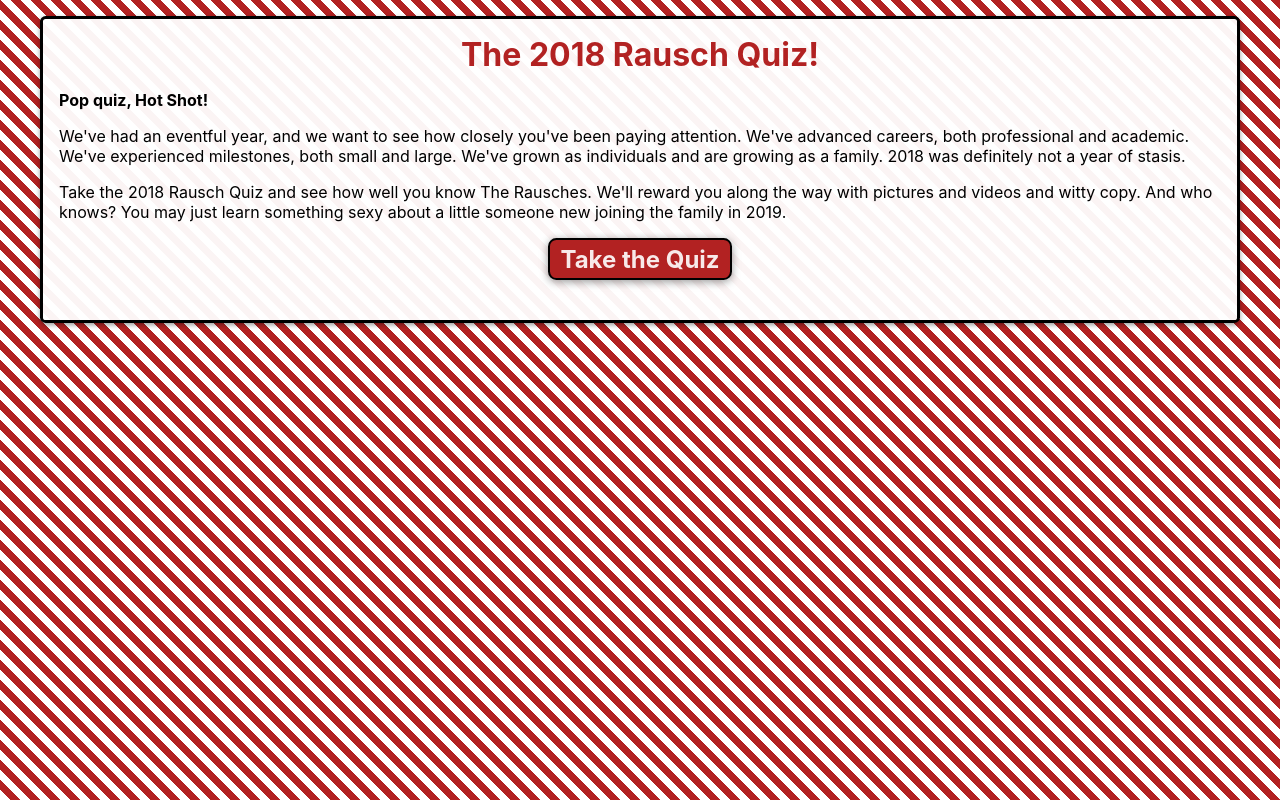
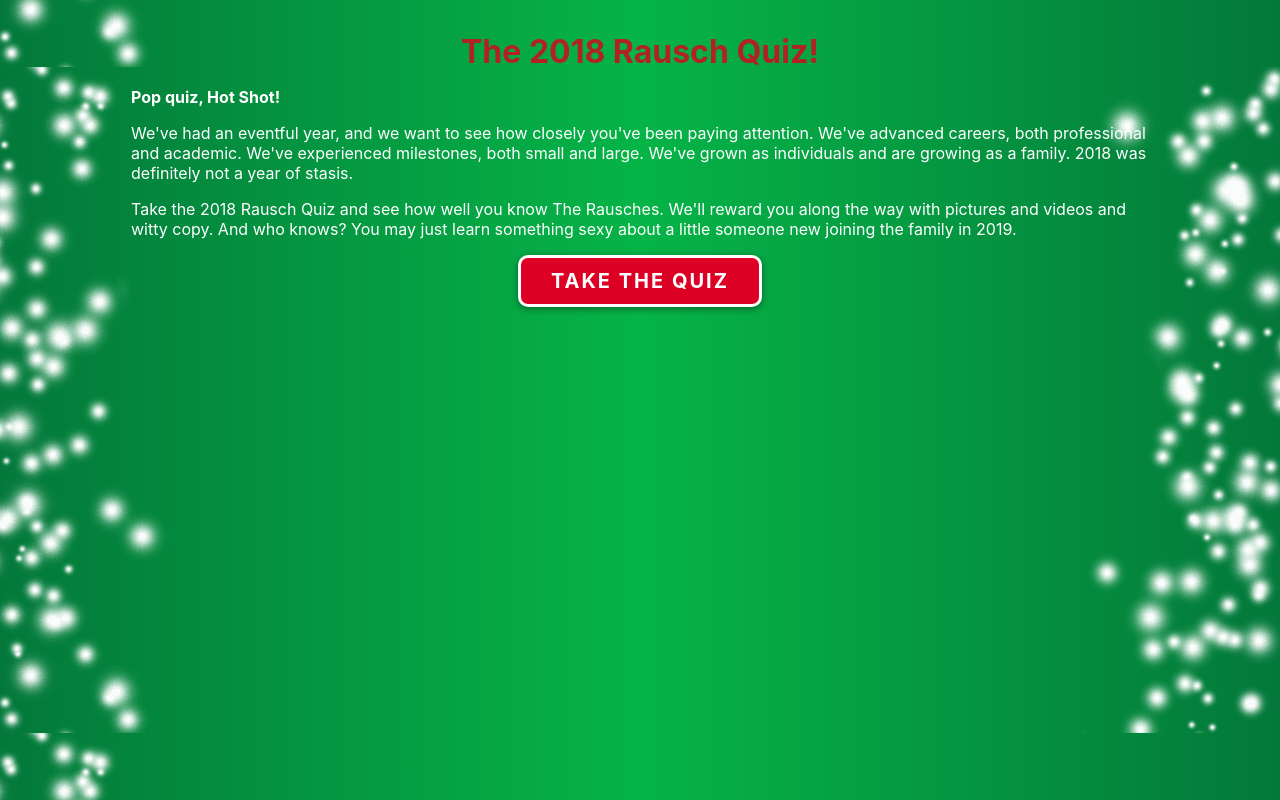
Before and after one commit to awayken/2018-christmas-card, a React (Create React App) app: page / in a window 1280 px wide. Built offline with nearby package versions, Linux system fonts and the light colour scheme.

Commit message:
Implement new app and body background

```diff
--- a/src/App.css
+++ b/src/App.css
@@ -1,8 +1,4 @@
 .app {
-    background: rgba(255, 255, 255, 0.95);
-    border: 3px solid #000;
-    border-radius: 0.35em;
-    box-shadow: 0 2px 0.35em rgba(0, 0, 0, 0.4);
     margin: 0 auto;
-    max-width: 1200px;
+    max-width: 1050px;
 }
--- a/src/index.css
+++ b/src/index.css
@@ -5,6 +5,8 @@
 }
 
 body {
+    background: #03783a;
+    color: #fff;
     font-family: -apple-system, BlinkMacSystemFont, 'Segoe UI', 'Roboto',
         'Oxygen', 'Ubuntu', 'Cantarell', 'Fira Sans', 'Droid Sans',
         'Helvetica Neue', sans-serif;
@@ -22,50 +24,43 @@
 a,
 a:link,
 a:visited {
-    color: #0f8a5f;
-}
-
-a:hover,
-a:active,
-a:focus {
-    color: #34a65f;
+    color: #fff;
 }
 
 .canvas {
-    background: linear-gradient(
-        45deg,
-        white 25%,
-        transparent 25.5%,
-        transparent 50%,
-        white 50.5%,
-        white 75%,
-        transparent 75.5%,
-        transparent
-    );
-    background-color: #b22222;
-    background-size: 20px 20px;
+    background-color: #000;
+    background-image: url('/images/flurry-left.png'),
+        url('/images/flurry-right.png'),
+        linear-gradient(to right, #03783a, #06b447 50%, #03783a);
+    background-position: -80px top, calc(100vw - 130px) top, center top;
+    background-repeat: repeat-y, no-repeat, repeat-y;
+    min-height: 100vh;
     padding: 1em;
 }
 
 .btn {
     appearance: none;
     background: #fff;
-    border: 2px solid #000;
-    border-radius: 0.35em;
+    border: 3px solid #dc0024;
+    border-radius: 0.5em;
     box-shadow: 0 2px 0.35em rgba(0, 0, 0, 0.4);
+    color: #dc0024;
     cursor: pointer;
     font-family: inherit;
     font-size: inherit;
-    font-weight: inherit;
+    font-weight: bold;
+    letter-spacing: 2px;
     line-height: 1.3;
     padding: 0.15em 0.45em;
+    text-transform: uppercase;
 }
 
 .btn--primary {
-    background: #b22222;
-    color: rgba(255, 255, 255, 0.9);
-    font-size: 1.5em;
-    font-weight: bold;
+    background: #dc0024;
+    border-color: #fff;
+    color: #fff;
+    font-size: 1.25em;
+    padding: 0.5em 1.5em;
 }
 
 .btn--secondary {
@@ -74,13 +69,15 @@
     font-weight: bold;
 }
 
-.btn--primary:hover,
-.btn--primary:focus {
-    color: #fff;
-}
-
 .btn--next {
     display: block;
     margin: 0 auto 1em;
-    max-width: 8em;
 }
+
+@media (min-width: 768px) {
+    .canvas {
+        background-position: left, right, center;
+        padding-left: 100px;
+        padding-right: 100px;
+    }
+}
```
Also changed, not shown: public/images/flurry-left.png (added), public/images/flurry-right.png (added).
